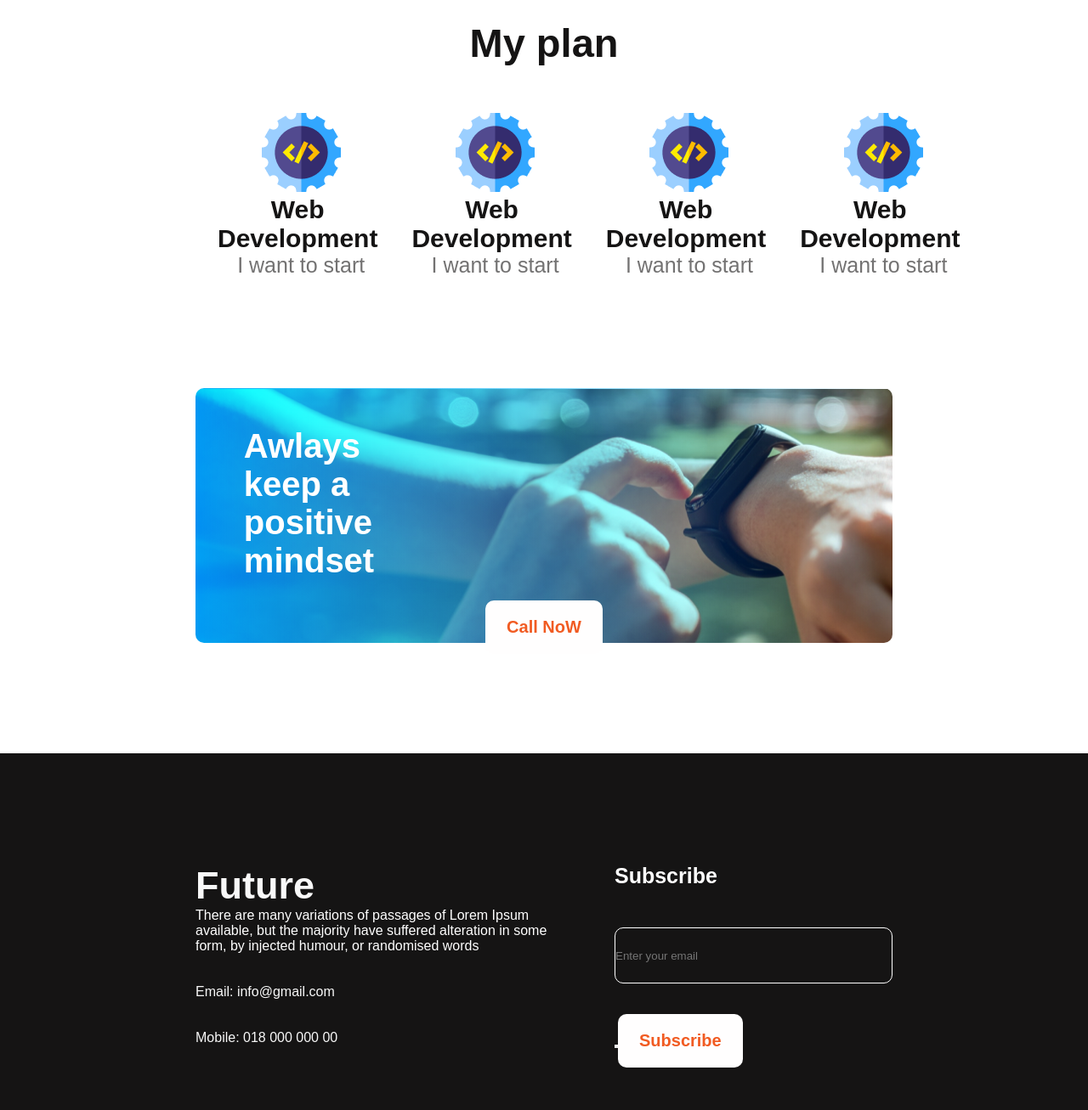
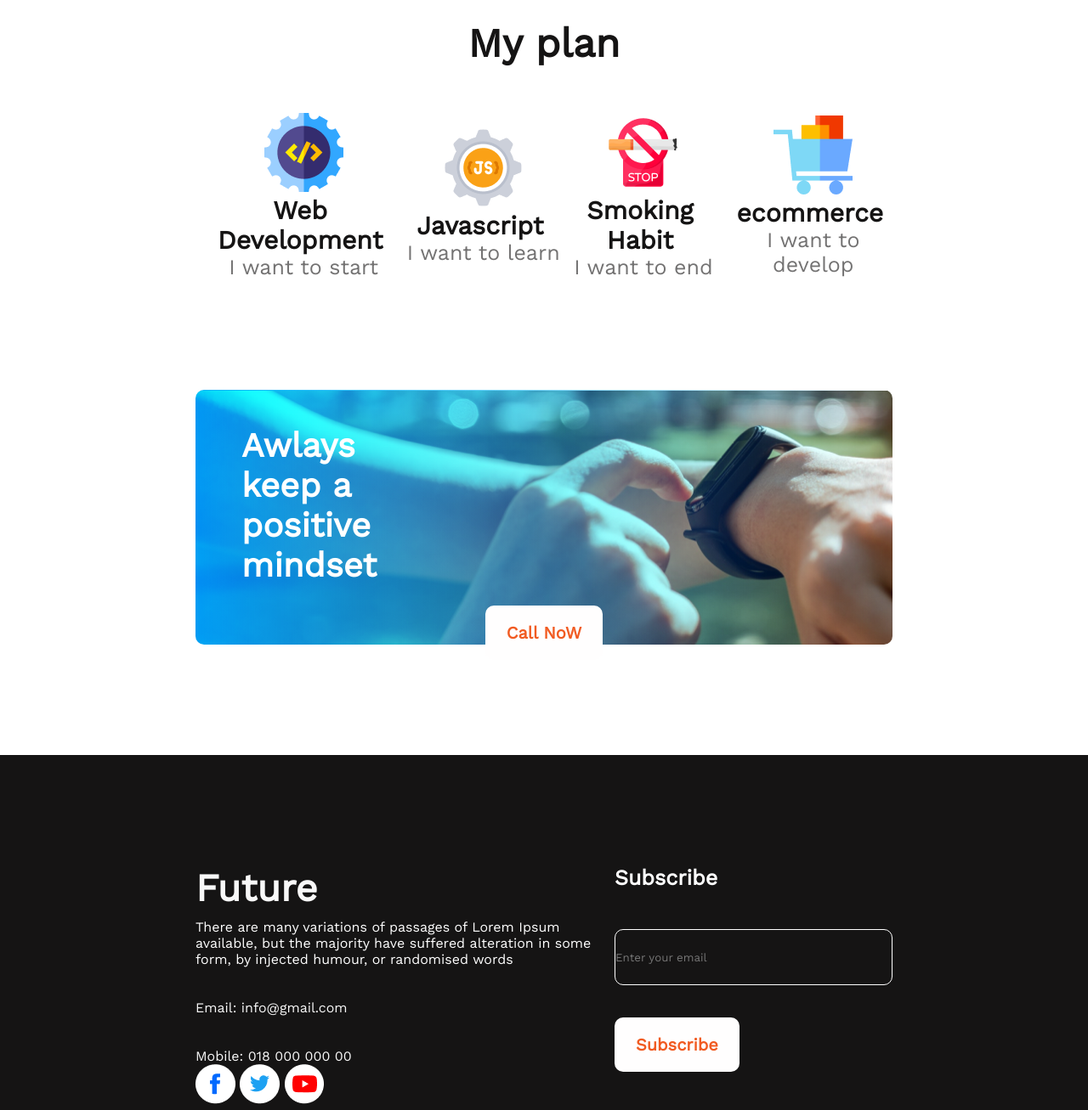
Before and after one commit to mohammadibrahim20/first-assignment-new, a plain HTML site: page index.html in a window 1280 px wide. Shown: the part 1780-3087 px from the top of the page at 85% size. Drawn offline with nearby package versions, Linux system fonts and the light colour scheme.

Commit message:
assignment final

```diff
--- a/index.html
+++ b/index.html
@@ -7,6 +7,7 @@
   , initial-scale=1.0">
   <title>Document</title>
   <link rel="stylesheet" href="/styles/style.css">
+  <style> @import url('https://fonts.googleapis.com/css2?family=Noto+Sans:wght@200&family=Work+Sans&display=swap'); </style>
 </head>
 <body>
 
@@ -27,11 +28,12 @@
     </section>
     <!-- Banner Section end-->
   </header>
-<!--Main Body Section-->
+
+<!--Main Body Section start-->
 <main>
   <section class="failure-section">
     <div class="img-section">
-      <img src="/images/person.png" >
+      <img src="/images/person.png" alt="Failure-person">
     </div>
     <div class="failure-container">
       <h2 class="failure-title">My failures of previous year</h2>
@@ -47,6 +49,7 @@
       </ul>
     </div>
   </section>
+<!--Main Body Section end-->
 
 <!--plan Section start-->
   <section class="plan-container">
@@ -65,21 +68,21 @@
           </div>
 
           <div class="plan-list">
-          <img src="/images/icons/web.png" alt="web">
-          <h3 class="plan-header">Web Development</h3>
-          <p class="plan-description">I want to start</p>
+          <img src="/images/icons/js.png" alt="Java-Script">
+          <h3 class="plan-header">Javascript</h3>
+          <p class="plan-description">I want to learn</p>
           </div>
 
           <div class="plan-list">
-          <img src="/images/icons/web.png" alt="web">
-          <h3 class="plan-header">Web Development</h3>
-          <p class="plan-description">I want to start</p>
+          <img src="/images/icons/smoke.png" alt="smoke">
+          <h3 class="plan-header">Smoking Habit</h3>
+          <p class="plan-description">I want to end</p>
           </div>
 
           <div class="plan-list">
-          <img src="/images/icons/web.png" alt="web">
-          <h3 class="plan-header">Web Development</h3>
-          <p class="plan-description">I want to start</p>
+          <img src="/images/icons/ecom.png" alt="web">
+          <h3 class="plan-header">ecommerce</h3>
+          <p class="plan-description">I want to develop</p>
           </div>
 
 
@@ -113,7 +116,11 @@
           <br>
           <p>Mobile: 018 000 000 00</p>
           <div>
-           <img src="" alt="">
+           <img src="/images/icons/fb.png" alt="facebook-icon">
+
+           <img src="/images/icons/twitter.png" alt="twetter-icon">
+
+           <img src="/images/icons/youtube.png" alt="youtube-icon">
           </div>
 
        </div>
@@ -122,9 +129,9 @@
           <h4 class="sub-class">Subscribe</h4>
           <input type="email" placeholder="Enter your email" id="email">
           <br> <br><br>
-          <button class="btn-subscribe">
+
             <button class="call-btn">Subscribe</button>
-          </button>
+
         </form>
 
        </div>
--- a/styles/style.css
+++ b/styles/style.css
@@ -1,10 +1,13 @@
-
+/* all selector start*/
   *{
     margin: 0;
     padding: 0;
-    font-family: sans-serif;
+    font-family: 'Work Sans', sans-serif;
   }
-  /* Banner Style CSS */
+
+  /* all selector start*/
+
+  /* Banner Style start */
   .banner {
     width: 100%;
     height: 100vh;
@@ -48,7 +51,9 @@
     color: #FFFFFF
   }
 
-  /* failur section strat */
+  /* Banner Style start */
+
+  /* failure section strat */
 
   .failure-section{
     display: flex;
@@ -58,7 +63,6 @@
     text-align: center;
     align-items: center;
   }
-
 
 
   .img-section{
@@ -98,9 +102,9 @@
     padding-top: 10px;
   }
 
-   /* failur section end */
+   /* failure section end */
 
-   /* plan Section */
+   /* plan Section start */
 
    .plan-title{
     display: flex;
@@ -113,9 +117,7 @@
     color: #151414;
    }
 
-   /* .plan-details{
 
-  } */
 
 
   .plan-items{
@@ -146,6 +148,7 @@
   font-size: 25px;
   color: #737272;
   }
+    /* plan Section end */
 
 
   /* call container start */
@@ -167,8 +170,7 @@
   }
 
   .call-header{
-
-    padding: 59px 617px 24px 64px;
+  padding: 59px 617px 24px 64px;
     font-weight: 700;
     font-size: 40px;
     color: #FFFFFF;
@@ -197,6 +199,7 @@
 
   /* call container end */
 
+  /* nav saction start */
   .nav-container{
     width: 100%;
     height: 577px;
@@ -214,13 +217,6 @@
     text-align: left;
   }
 
-  .futre.info{
-  /* font-weight: 700;
-  font-size: 45px; */
-
-
-
-  }
 
   .future-head{
   font-weight: 700;
@@ -243,9 +239,7 @@
   .btn-subscribe{
     margin-top: 10px;
     padding-buttom: 10px;
-
-
-color: #FFFFFF;
+    color: #FFFFFF;
   }
   .sub-class{
     padding-bottom: 16px;
@@ -256,7 +250,10 @@ color: #FFFFFF;
 
 
   .nav-des{
+    padding-top: 10px;
     font-weight: 400;
     font-size: 16px;
     color: #FFFFFF;
   }
+
+/* nav saction end */
```
